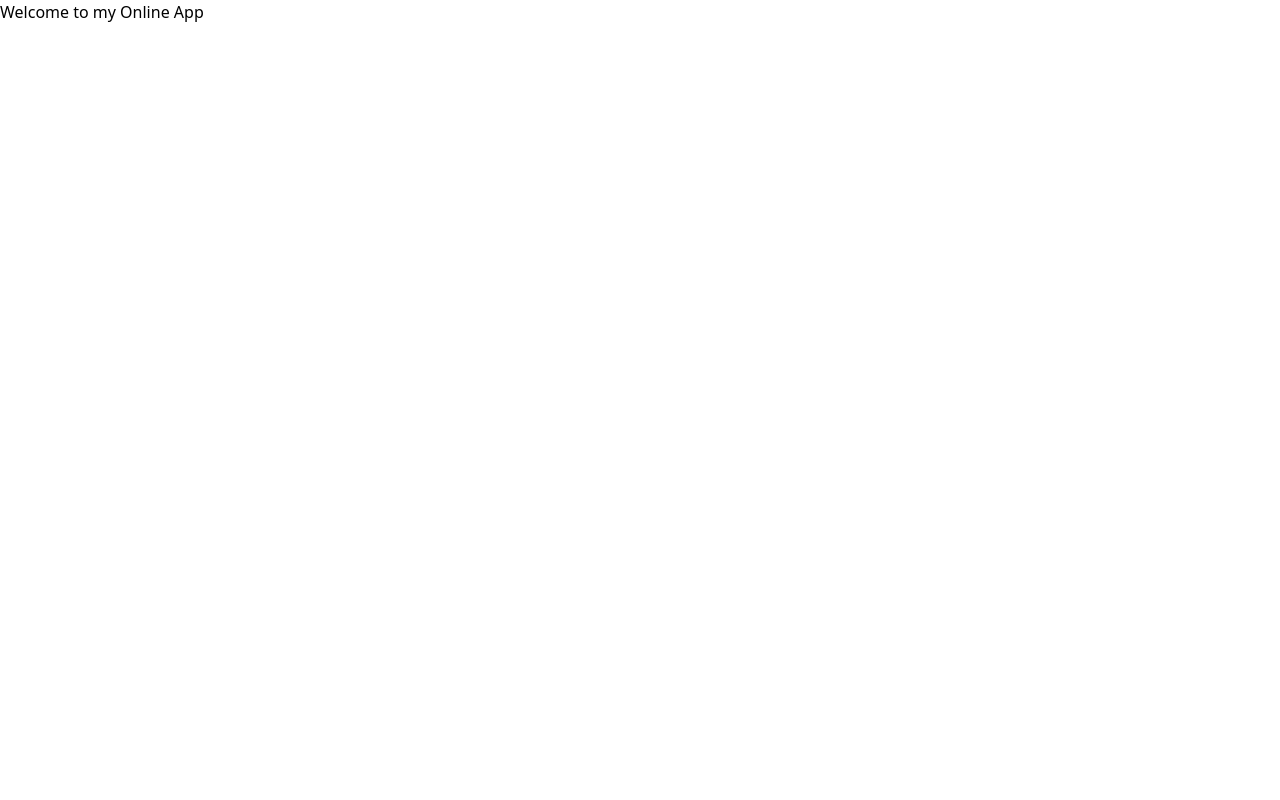
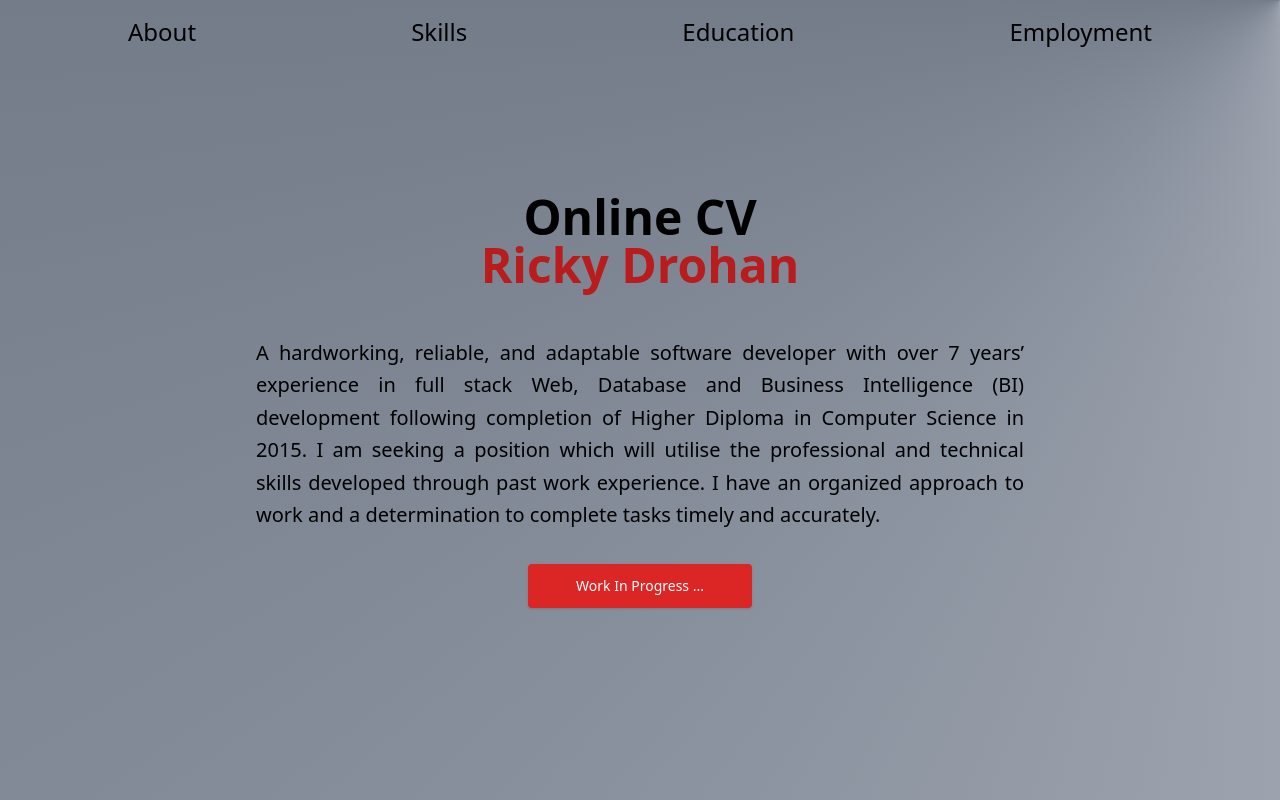
Before and after one commit to RDrohan/online-cv, a React app: page / in a window 1280 px wide. Built offline with nearby package versions, Linux system fonts and the light colour scheme.

Commit message:
Added Hero and Navbar components

```diff
--- a/src/App.js
+++ b/src/App.js
@@ -1,7 +1,44 @@
 import React from "react";
 
+import Navbar from "./components/Navbar";
+import Hero from "./components/Hero";
+
 function App() {
-  return <h1>Welcome to my Online App</h1>;
+  return (
+    <>
+      <Navbar />
+      <Hero
+        id="about"
+        gradient="bg-[conic-gradient(at_top_right,_var(--tw-gradient-stops))] from-gray-200 via-gray-400 to-gray-600"
+      >
+        <h1 className="text-3xl font-extrabold sm:text-5xl">
+          Online CV{" "}
+          <span className="font-extrabold text-red-700 sm:block">
+            Ricky Drohan
+          </span>
+        </h1>
+
+        <p className="mt-12 sm:text-xl sm:leading-relaxed text-justify">
+          A hardworking, reliable, and adaptable software developer with over 7
+          years&#8217; experience in full stack Web, Database and Business
+          Intelligence (BI) development following completion of Higher Diploma
+          in Computer Science in 2015. I am seeking a position which will
+          utilise the professional and technical skills developed through past
+          work experience. I have an organized approach to work and a
+          determination to complete tasks timely and accurately.
+        </p>
+
+        <div className="mt-8 flex flex-wrap justify-center gap-4">
+          <a
+            className="block w-full rounded bg-red-600 px-12 py-3 text-sm font-medium text-white shadow hover:bg-red-700 focus:outline-none focus:ring active:bg-red-500 sm:w-auto"
+            href="#skills"
+          >
+            Work In Progress ...
+          </a>
+        </div>
+      </Hero>
+    </>
+  );
 }
 
 export default App;
--- /dev/null
+++ b/src/components/Hero.js
@@ -0,0 +1,13 @@
+import React from "react";
+
+function Hero({ children, id, gradient }) {
+  return (
+    <section id={id} className={gradient}>
+      <div className="mx-auto max-w-screen-xl px-4 py-32 lg:flex lg:h-screen lg:items-center">
+        <div className="mx-auto max-w-3xl text-center">{children}</div>
+      </div>
+    </section>
+  );
+}
+
+export default Hero;
--- /dev/null
+++ b/src/components/Navbar.js
@@ -0,0 +1,32 @@
+import React from "react";
+
+function Navbar() {
+  return (
+    <nav className="w-full py-4 px-8 fixed top-0 z-50">
+      <ul className="max-w-5xl md:text-2xl text-xl mx-auto flex justify-between items-center">
+        <li>
+          <a href="#about" className="hover:text-red-600">
+            About
+          </a>
+        </li>
+        <li>
+          <a href="#skills" className="hover:text-red-600">
+            Skills
+          </a>
+        </li>
+        <li>
+          <a href="#education" className="hover:text-red-600">
+            Education
+          </a>
+        </li>
+        <li>
+          <a href="#employment" className="hover:text-red-600">
+            Employment
+          </a>
+        </li>
+      </ul>
+    </nav>
+  );
+}
+
+export default Navbar;
--- a/src/index.js
+++ b/src/index.js
@@ -1,6 +1,8 @@
 import React from "react";
-import reactDom from "react-dom";
+import { createRoot } from "react-dom/client";
 import App from "./App";
 import "./style.css";
 
-reactDom.render(<App />, document.getElementById("root"));
+const container = document.getElementById("root");
+const root = createRoot(container);
+root.render(<App />);
```
